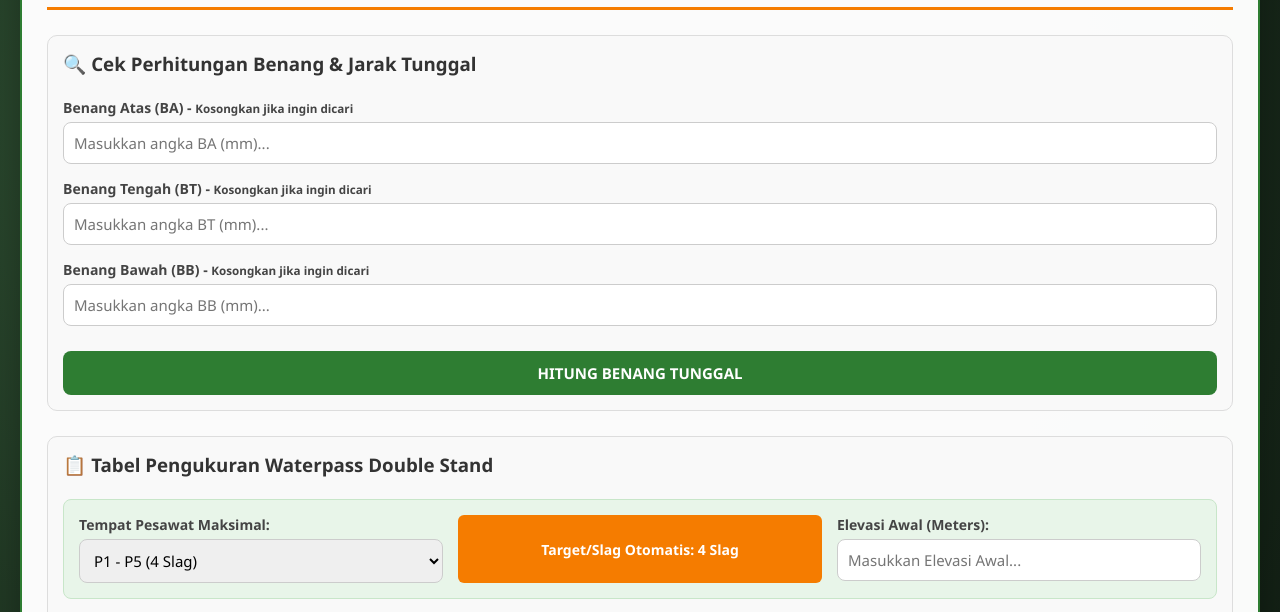
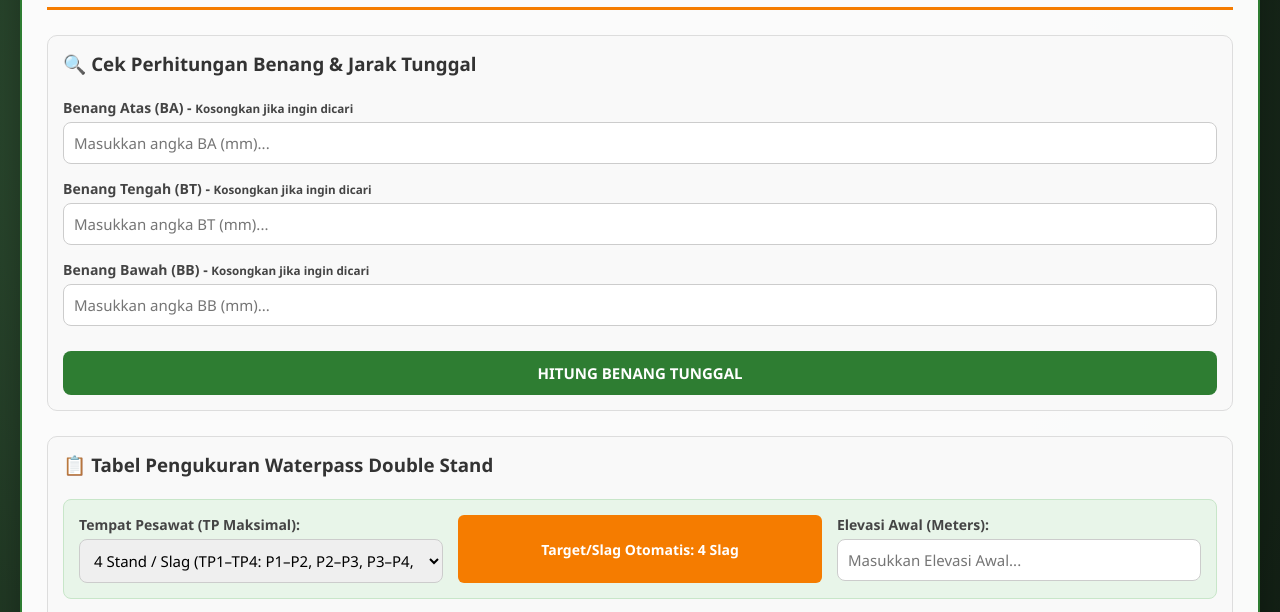
Before and after one commit to azkaanashrill-oss/GEOMATICS, a plain HTML site: page index.html in a window 1280 px wide. Shown: the part 126-738 px from the top of the page. Drawn offline with nearby package versions, Linux system fonts and the light colour scheme.

Commit message:
Update index.html

```diff
--- a/index.html
+++ b/index.html
@@ -227,7 +227,6 @@
             color: #2e7d32;
         }
 
-        /* STYLING KHUSUS UNTUK BARIS JARAK RATA-RATA PERSIS GAMBAR */
         .row-jarak-rata {
             background-color: #e8f8ed !important;
             font-weight: bold;
@@ -367,15 +366,16 @@
 
         <div class="setting-pesawat-grid">
             <div class="input-group" style="margin-bottom:0;">
-                <label for="select_pesawat">Tempat Pesawat Maksimal:</label>
+                <label for="select_pesawat">Tempat Pesawat (TP Maksimal):</label>
                 <select id="select_pesawat" onchange="updateKonfigurasiSlag()">
-                    <option value="2">P1 - P2 (1 Slag)</option>
-                    <option value="3">P1 - P3 (2 Slag)</option>
-                    <option value="4">P1 - P4 (3 Slag)</option>
-                    <option value="5" selected>P1 - P5 (4 Slag)</option>
-                    <option value="6">P1 - P6 (5 Slag)</option>
-                    <option value="7">P1 - P7 (6 Slag)</option>
-                    <option value="8">P1 - P8 (7 Slag)</option>
+                    <option value="1">1 Stand / Slag (TP1: P1–P1)</option>
+                    <option value="2">2 Stand / Slag (TP1–TP2: P1–P2, P2–P1)</option>
+                    <option value="3">3 Stand / Slag (TP1–TP3: P1–P2, P2–P3, P3–P1)</option>
+                    <option value="4" selected>4 Stand / Slag (TP1–TP4: P1–P2, P2–P3, P3–P4, P4–P1)</option>
+                    <option value="5">5 Stand / Slag (TP1–TP5: P1–P2, P2–P3, P3–P4, P4–P5, P5–P1)</option>
+                    <option value="6">6 Stand / Slag (TP1–TP6: P1–P2 ... P6–P1)</option>
+                    <option value="7">7 Stand / Slag (TP1–TP7: P1–P2 ... P7–P1)</option>
+                    <option value="8">8 Stand / Slag (TP1–TP8: P1–P2 ... P8–P1)</option>
                 </select>
             </div>
 
@@ -516,15 +516,13 @@
         }
     }
 
-    let maxPesawat = 5;
     let jumlahSlag = 4;
 
     function updateKonfigurasiSlag() {
         let selectEl = document.getElementById('select_pesawat');
         if (!selectEl) return;
 
-        maxPesawat = parseInt(selectEl.value);
-        jumlahSlag = maxPesawat - 1;
+        jumlahSlag = parseInt(selectEl.value);
 
         document.getElementById('display_target').innerText = `Target/Slag Otomatis: ${jumlahSlag} Slag`;
         inisialisasiTabel();
@@ -537,13 +535,15 @@
         tbody.innerHTML = '';
 
         for (let i = 1; i <= jumlahSlag; i++) {
-            let pSelesai = (i === jumlahSlag) ? 1 : (i + 1);
+            // Urutan Target: P1-P2, P2-P3, ... , P(N)-P1
+            let targetBelakang = `P${i}`;
+            let targetMuka = (i === jumlahSlag) ? `P1` : `P${i + 1}`;
 
             // Baris 1: Pergi (Belakang)
             let row1 = `
             <tr id="row_${i}_1">
                 <td rowspan="2"><input type="text" value="TP${i}" id="p_${i}"></td>
-                <td><input type="text" value="P${i}" id="t_${i}_b"></td>
+                <td><input type="text" value="${targetBelakang}" id="t_${i}_b"></td>
 
                 <td><input type="number" placeholder="BA" id="ba_pos1_b_${i}" oninput="prosesKalkulasiTabel()"></td>
                 <td><input type="number" placeholder="BT" id="bt_pos1_b_${i}" oninput="prosesKalkulasiTabel()"></td>
@@ -570,7 +570,7 @@
             // Baris 2: Pulang (Muka)
             let row2 = `
             <tr id="row_${i}_2">
-                <td><input type="text" value="P${pSelesai}" id="t_${i}_m"></td>
+                <td><input type="text" value="${targetMuka}" id="t_${i}_m"></td>
 
                 <td>-</td><td>-</td><td>-</td>
 
@@ -587,7 +587,7 @@
                 <td>-</td><td>-</td><td>-</td>
             </tr>`;
 
-            // Baris 3: Tampilan Baru Jarak Rata-Rata Sesuai Contoh Gambar
+            // Baris 3: Jarak Rata-Rata
             let row3 = `
             <tr id="row_${i}_3" class="row-jarak-rata">
                 <td colspan="8" class="label-jarak-rata">Jarak Rata-rata (m):</td>
```
